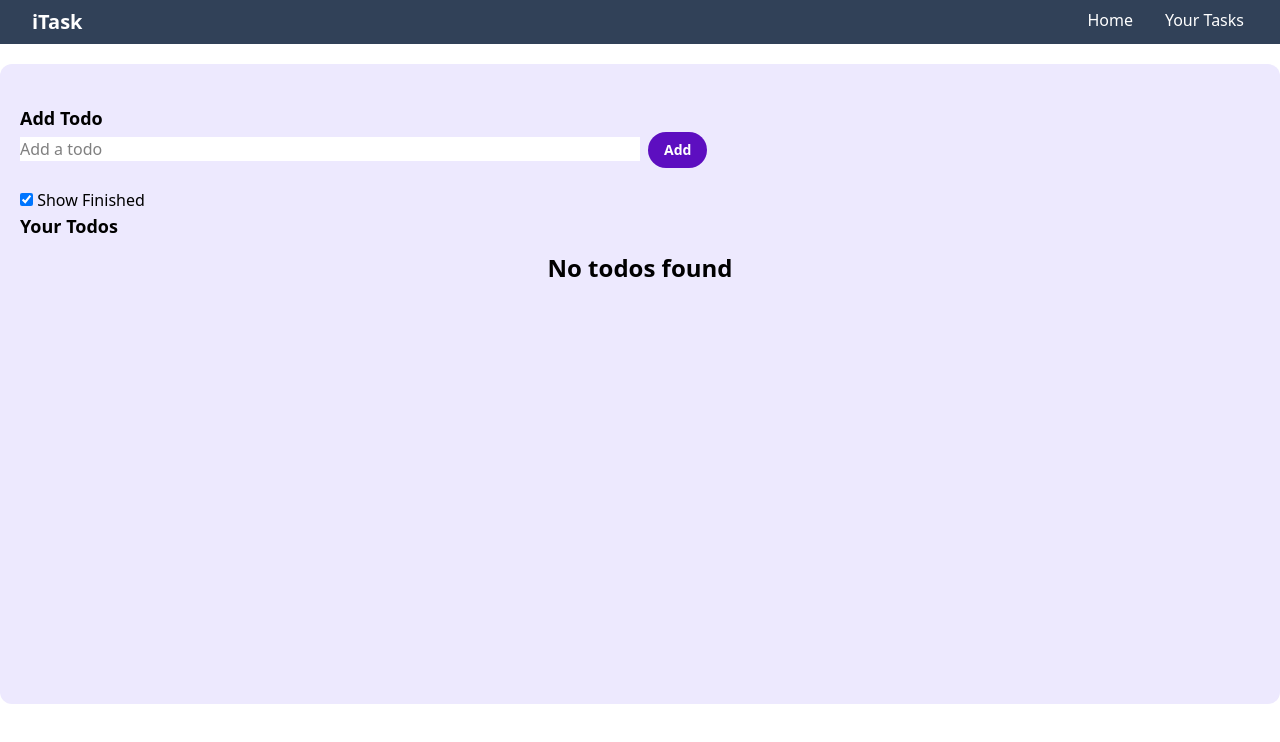
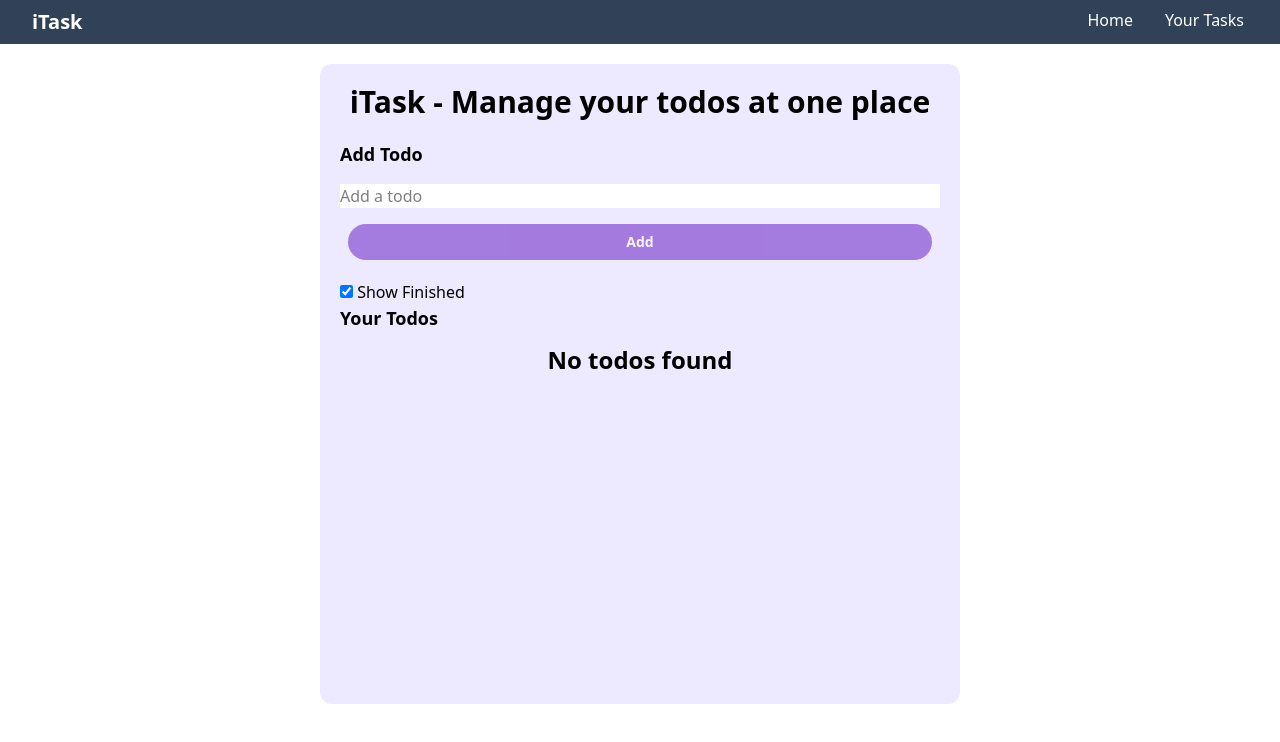
Before and after one commit to Simratsingh2002/WebDevLearniung, a React (Vite) app in the folder React/TODO_PROJECT/: page / in a window 1280 px wide. Shown: the top 742 px of the page. Built offline with nearby package versions, Linux system fonts and the light colour scheme.

Commit message:
Added better designs

```diff
--- a/React/TODO_PROJECT/src/App.jsx
+++ b/React/TODO_PROJECT/src/App.jsx
@@ -59,11 +59,12 @@ function App() {
   return (
     <>
       <Navbar />
-      <div className="container mx-auto my-5 rounded-xl p-5 bg-violet-100 min-h-[80vh]">
-        <div className="addTodo my-5">
+      <div className="container mx-auto my-5 rounded-xl p-5 bg-violet-100 min-h-[80vh] w-1/2">
+      <h1 className='font-bold text-center text-3xl'>iTask - Manage your todos at one place</h1>
+        <div className="addTodo my-5 flex flex-col gap-4">
           <h2 className='text-lg font-bold'>Add Todo</h2>
-          <input onChange={handleChange} value={todo} className='bg-white w-1/2' type="text" placeholder='Add a todo' />
-          <button onClick={handleAdd} disabled={todo.length<=3} className='bg-violet-800 mx-2 rounded-full hover:bg-violet-950 p-4 py-2 text-sm font-bold text-white'>Add</button>
+          <input onChange={handleChange} value={todo} className='bg-white w-full' type="text" placeholder='Add a todo' />
+          <button onClick={handleAdd} disabled={todo.length<=3} className='bg-violet-800 mx-2 rounded-full hover:bg-violet-950 p-4 py-2 text-sm font-bold text-white disabled:opacity-50 disabled:cursor-not-allowed'>Add</button>
         </div>
         <input  onChange={toggleFinished} type="checkbox" checked={showFinished}  /> Show Finished
         <h2 className='text-lg font-bold'>Your Todos</h2>
@@ -72,7 +73,7 @@ function App() {
           {todos.map(item => {
 
 
-            return (showFinished || !item.isCompleted)  && <div key={item.id} className="todo flex w-1/4 justify-between my-3 ">
+            return (showFinished || !item.isCompleted)  && <div key={item.id} className="todo flex w-1/2 justify-between my-3 ">
               <div className="flex gap-5">
               <input name={item.id} onChange={handleCheckbox} type="checkbox" checked ={item.isCompleted} />
               <div className={item.isCompleted ? "line-through":""}>{item.todo} </div>
```
